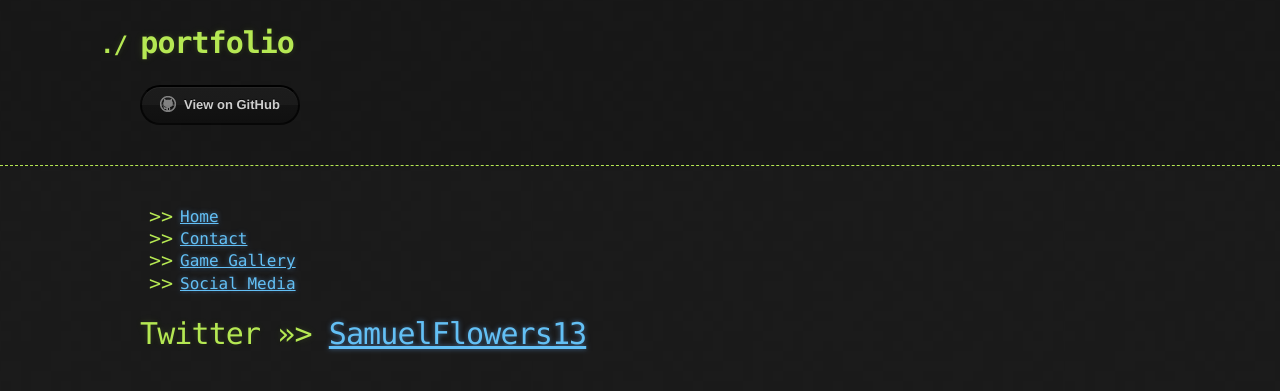
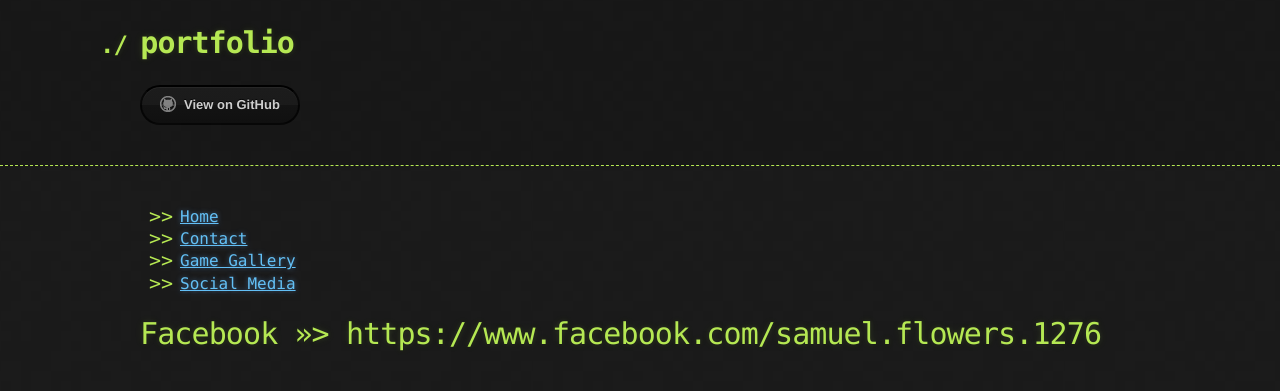
Before and after one commit to Sam2471/portfolio, a Jekyll site: the page built from socialmedia.md, in a window 1280 px wide. Shown: the top 391 px of the page. Built offline with Jekyll 4.4.1, drawn with Linux system fonts in a browser that asks for light colours; our own code applies the rules of GitHub Pages for plain Markdown files; comment, search, counter and statistics services are not loaded; the repository's description, which GitHub fills in, is left out.

Commit message:
Update socialmedia.md

```diff
--- a/socialmedia.md
+++ b/socialmedia.md
@@ -1,3 +1,3 @@
 
 
-# Twitter >>> <a class="twitter-timeline" href="https://twitter.com/SamuelFlowers13?ref_src=twsrc%5Etfw">SamuelFlowers13</a> <script async src="https://platform.twitter.com/widgets.js" charset="utf-8"></script>
+# Facebook >>> https://www.facebook.com/samuel.flowers.1276
```
